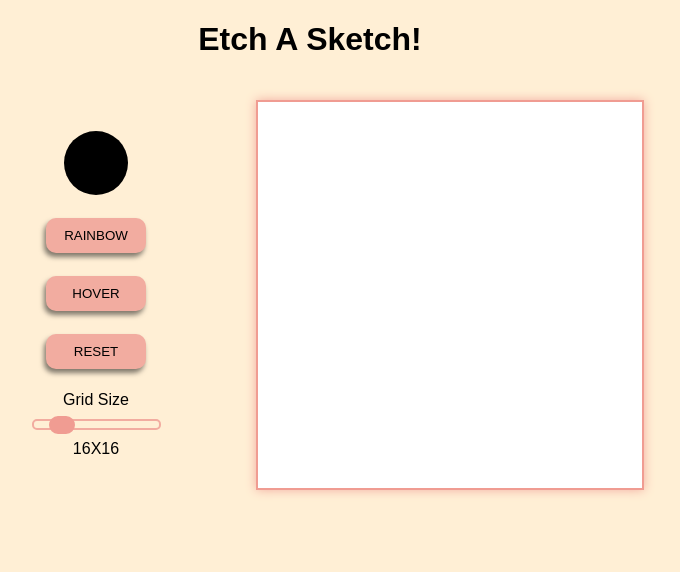
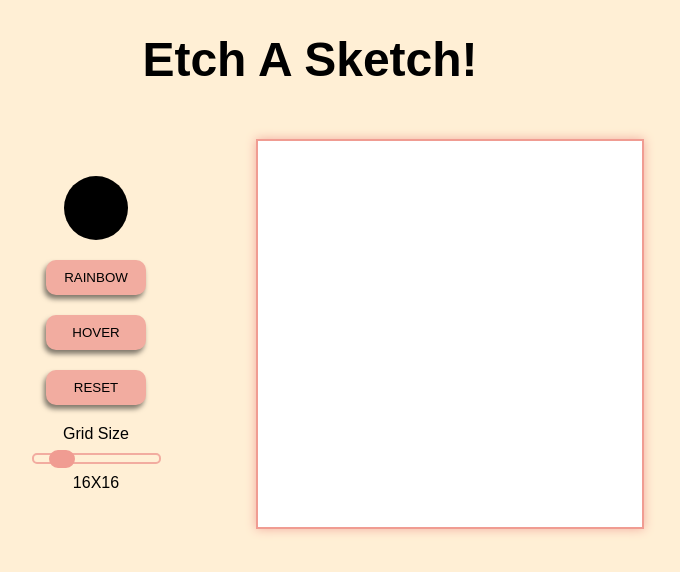
Before and after one commit to zsunnyz/etch-a-sketch, a plain HTML site: page index.html in a window 1280 px wide. Shown: the whole page, without its empty margins (330-1010 px from the left). Drawn offline with Linux system fonts and the light colour scheme; a web font is replaced by a local one.

Commit message:
fixed spacing of selectors for large screens

```diff
--- a/style.css
+++ b/style.css
@@ -4,7 +4,9 @@ body {
     background-color: papayawhip;
     box-sizing: border-box;
 }
-
+h1 {
+    font-size: 36pt;
+}
 #content-container{
     display: flex;
     justify-content: center;
@@ -43,7 +45,8 @@ button:hover {
     margin: min(20vw, 40px);
     display: flex;
     flex-direction: column;
-    justify-content: space-around;
+    justify-content: center;
+    gap: 20px;
     align-items: center;
 }
 
```
